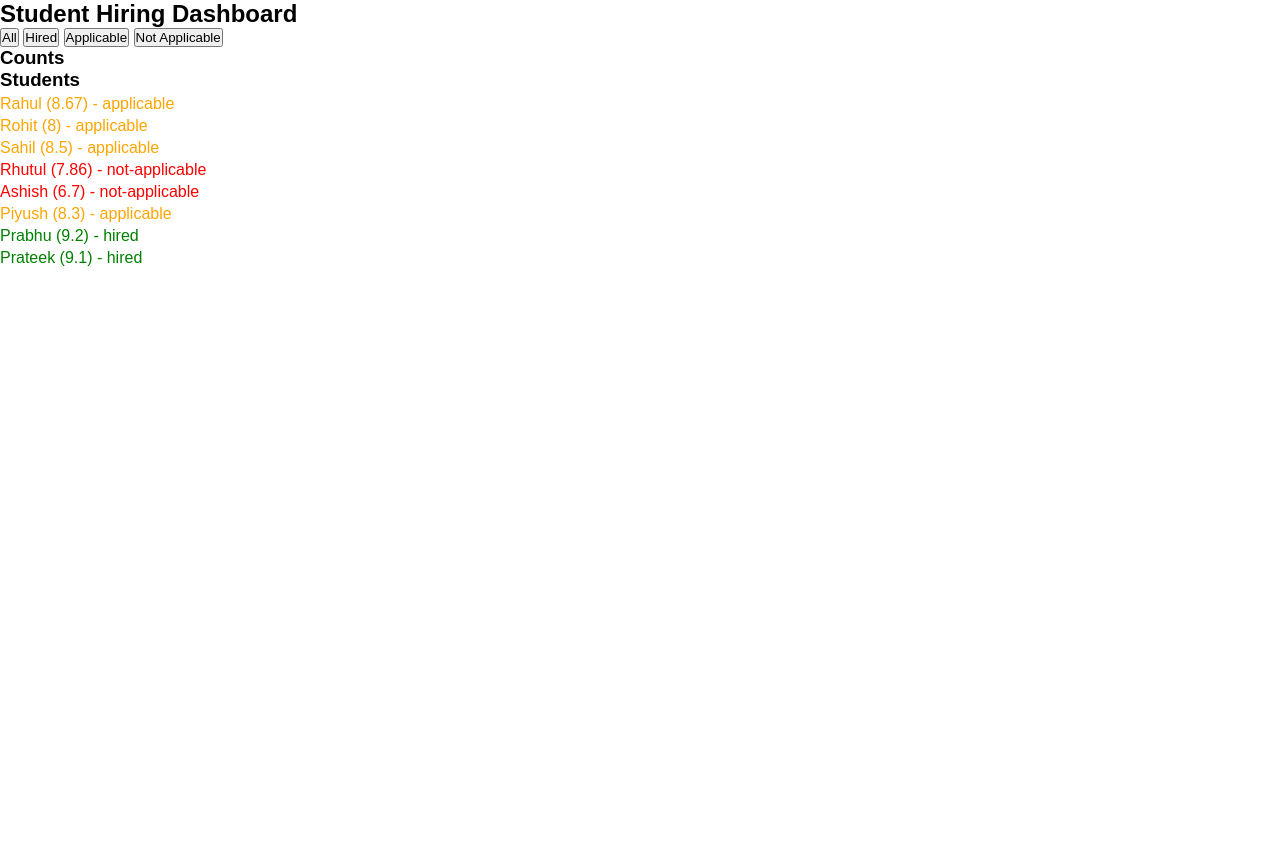
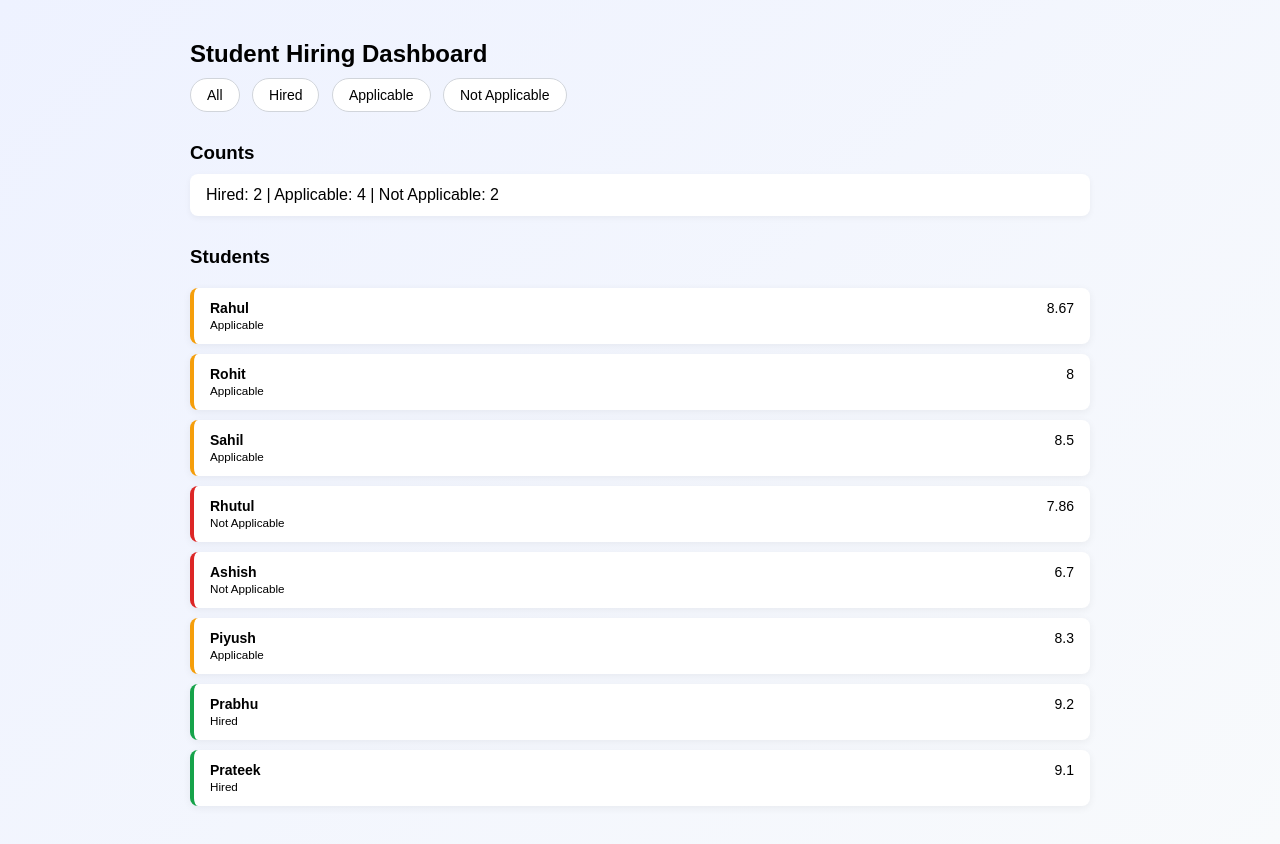
Before and after one commit to Rahulaes17/Student-Hiring-Dashboard, a plain HTML site: page index.html in a window 1280 px wide. Before the commit the page ends 800 px from the top, so only its background shows below. Drawn offline with Linux system fonts and the light colour scheme.

Commit message:
Final Commit (design)

```diff
--- a/index.html
+++ b/index.html
@@ -11,13 +11,15 @@
 </head>
 
 <body>
+    <div class="container">
+        <div class="header">
             <h2>Student Hiring Dashboard</h2>
-
-    <div>
+            <div class="filters">
                 <button id="allBtn">All</button>
                 <button id="hiredBtn">Hired</button>
                 <button id="applicableBtn">Applicable</button>
                 <button id="notApplicableBtn">Not Applicable</button>
+            </div>
         </div>
 
         <h3>Counts</h3>
@@ -25,6 +27,7 @@
 
         <h3>Students</h3>
         <div id="studentList"></div>
+    </div>
 </body>
 <script src="script.js"></script>
 
--- a/script.js
+++ b/script.js
@@ -30,7 +30,12 @@ function renderStudents(list) {
     list.forEach(student => {
         const div = document.createElement("div");
 
-        div.textContent = `${student.name} (${student.cgpa}) - ${student.hiring}`;
+        div.innerHTML = `
+    <strong>${student.name}</strong>
+    <span style="float:right">${student.cgpa}</span>
+    <br>
+    <small style="text-transform: capitalize;">${student.hiring.replace("-", " ")}</small>
+`;
 
         div.classList.add("student");
         div.classList.add(student.hiring);
@@ -38,7 +43,6 @@ function renderStudents(list) {
         studentList.appendChild(div);
     });
 }
-updateUI(studentsWithStatus, "all");
 
 
 const countsEl = document.getElementById('counts');
@@ -48,7 +52,6 @@ function renderCounts(result) {
         `Applicable: ${result.applicable || 0} | ` +
         `Not Applicable: ${result["not-applicable"] || 0}`;
 }
-updateUI(studentsWithStatus, "all");
 
 function updateUI(list, status) {
 
@@ -108,3 +111,5 @@ const notApplicableBtn = document.getElementById("notApplicableBtn");
 notApplicableBtn.addEventListener("click", function () {
     filterByStatus("not-applicable");
 });
+
+updateUI(studentsWithStatus, "all");
--- a/style.css
+++ b/style.css
@@ -3,22 +3,90 @@
     padding: 0;
     box-sizing: border-box;
 }
-body{
-    font-family: Arial, sans-serif;
+
+.container {
+    max-width: 900px;
+    margin: 0 auto;
 }
 
-.student{
-    margin: 4px 0;
+
+body {
+    background: linear-gradient(135deg, #eef2ff, #f8fafc);
+    font-family: Arial, sans-serif;
+    margin: 0;
+    padding: 40px;
 }
 
-.hired{
-    color: green;
+h2 {
+    margin-bottom: 10px;
 }
 
-.applicable{
-    color: orange;
+.header {
+    margin-bottom: 20px;
 }
 
-.not-applicable{
-    color: red;
+button {
+    padding: 8px 16px;
+    margin-right: 8px;
+    border-radius: 20px;
+    border: 1px solid #d1d5db;
+    background-color: white;
+    cursor: pointer;
+    font-size: 14px;
+    transition: all 0.2s ease;
 }
+
+button:hover {
+    background-color: #f3f4f6;
+}
+
+button.active {
+    background-color: #4f46e5;
+    color: white;
+    border-color: #4f46e5;
+}
+
+h3 {
+    margin-top: 30px;
+    margin-bottom: 10px;
+}
+
+#studentList {
+    margin-top: 20px;
+}
+
+.student {
+    background: white;
+    padding: 12px 16px;
+    margin-bottom: 10px;
+    border-radius: 8px;
+    box-shadow: 0 2px 8px rgba(0,0,0,0.06);
+    font-size: 14px;
+    transition: transform 0.15s ease, box-shadow 0.15s ease;
+}
+
+.student:hover {
+    transform: translateY(-2px);
+    box-shadow: 0 4px 14px rgba(0,0,0,0.08);
+}
+
+.hired {
+    border-left: 4px solid #16a34a;
+}
+
+.applicable {
+    border-left: 4px solid #f59e0b;
+}
+
+.not-applicable {
+    border-left: 4px solid #dc2626;
+}
+
+#counts {
+    background: white;
+    padding: 12px 16px;
+    border-radius: 8px;
+    margin-top: 10px;
+    margin-bottom: 20px;
+    box-shadow: 0 2px 6px rgba(0,0,0,0.05);
+}
```
Lines whose indentation alone changed are shown as unchanged.
